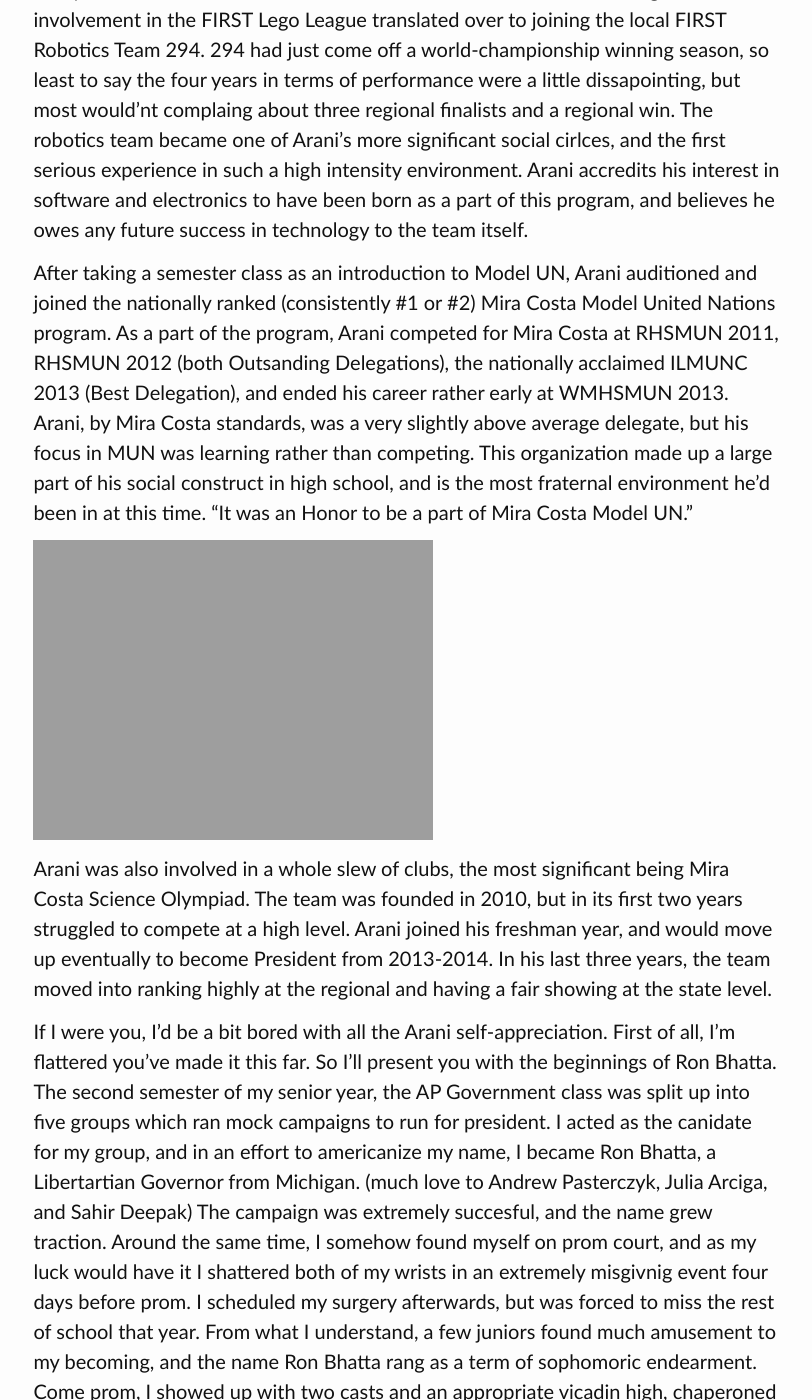
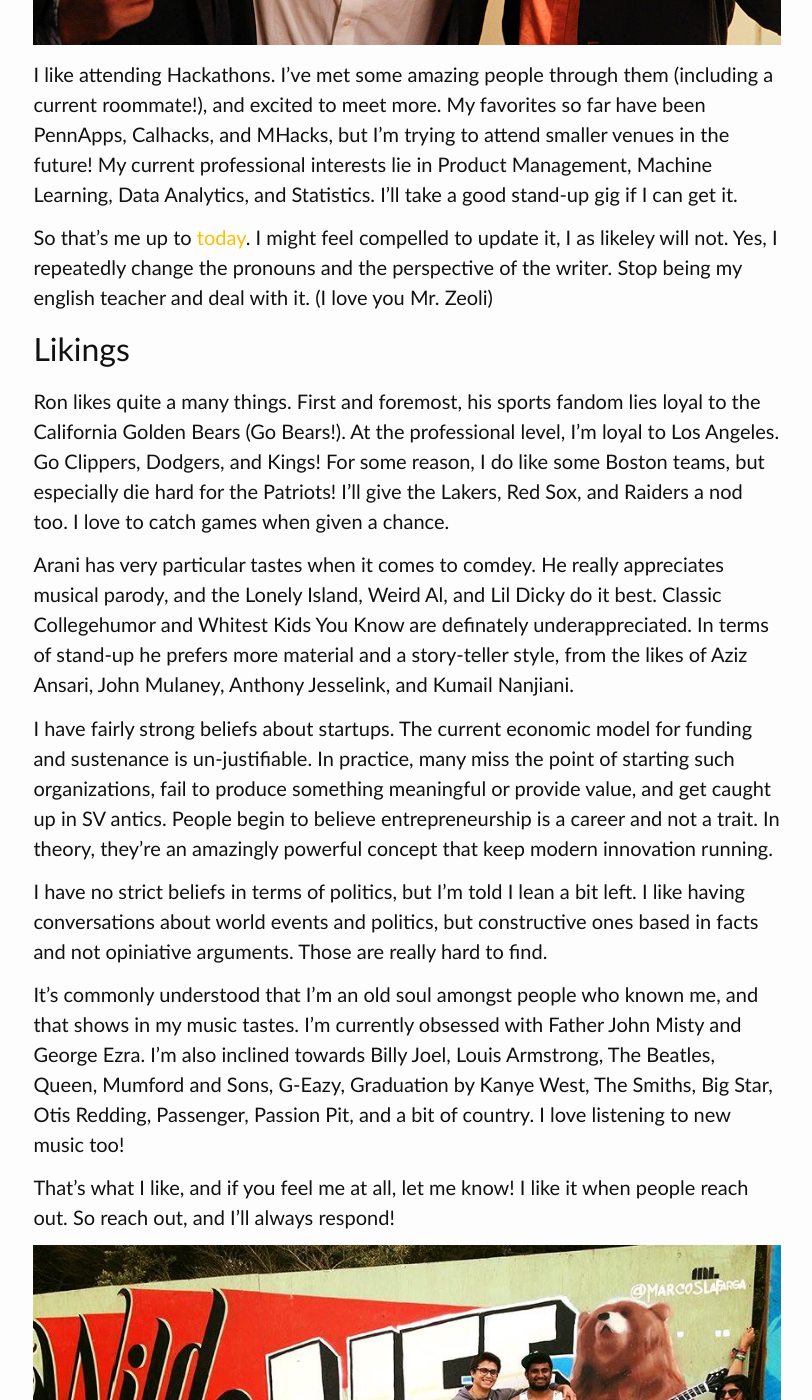
Before and after one commit to aranibatta/aranibatta.github.io, a Jekyll site: the page built from about.md, in a window 1280 px wide and 1400 px high, scrolled down 2187 px. Shown: the whole window, without its empty margins (233-1045 px from the left). Built offline with Jekyll 4.4.1, drawn with Linux system fonts in a browser that asks for light colours; some of the changed text lies outside the part shown.

Commit message:
content update

```diff
--- a/about.md
+++ b/about.md
@@ -6,8 +6,6 @@
 
 If you met me before June of 2014, you probably know me as Arani Bhattacharyay. If you met me afterwards, I probably introduced myself as Ron Bhatta. If you know me as both, you probably know me fairly well and can skip the following.
 
-I hate talking about myself, but I hate others speaking incorrectly of me more. So this shall be my feeble attempt to lay out my own history, who I am, and what I like before someone beats me to it. Public perception of me is for you to judge. I'll also try and include some more embarrasing photographs of myself for entertainment value. Let's get started!
-
 Past
 ------
 
@@ -15,27 +13,7 @@
 
 ![lil arani circa 2001]({{ site.url }}/assets/IMG_0533.png)
 
-Around 1999, the Bhattacharyays began moving to the United States as dad decided to get an MBA out of UC Irvine, but the events of 2001 on the personal and global scale prevented permanent relocation until December of that year. At this point, we'd moved to the South Bay in Los Angeles, where I'd pretty much spend the rest of my childhood. Arani's elementary years were quite uneventful. Imagine a chubby little indian tyke that by all acounts was soft at heart but annoying. This kid was also a fairly average student, an avid reader, and for around two years (you'd be surprised which two) convinced he was a squirrel.
-
-Arani's story gets a tad more interesting as he moved on to middle school. Where most find social struggles and pressue from those around them, Arani was oblivious enough for all of that to fly over his head. He began to somewhat pay attention in school, and his grades improved likewise. I had my fair share of problems though, dealing with cleptomania and my relationship with family. In school, he helped start the MBMS Science Olympiad program, which became consistently ranked in the top ten at the state level by the end of his tenure. He also got inolved with the local FIRST Lego League program, which one its regional his second year and had two state championship visits. Outside of school, I loved failing at rec sports.
-
-![laimun 2012]({{ site.url }}/assets/bcr.png)
-
-
-Many of those interests carried on as Arani moved on to Mira Costa High School. His involvement in the FIRST Lego League translated over to joining the local FIRST Robotics Team 294. 294 had just come off a world-championship winning season, so least to say the four years in terms of performance were a little dissapointing, but most would'nt complaing about three regional finalists and a regional win. The robotics team became one of Arani's more significant social cirlces, and the first serious experience in such a high intensity environment. Arani accredits his interest in software and electronics to have been born as a part of this program, and believes he owes any future success in technology to the team itself.
-
-
-After taking a semester class as an introduction to Model UN, Arani auditioned and joined the nationally ranked (consistently #1 or #2) Mira Costa Model United Nations program. As a part of the program, Arani competed for Mira Costa at RHSMUN 2011, RHSMUN 2012 (both Outsanding Delegations), the nationally acclaimed ILMUNC 2013 (Best Delegation), and ended his career rather early at WMHSMUN 2013. Arani, by Mira Costa standards, was a very slightly above average delegate, but his focus in MUN was learning rather than competing. This organization made up a large part of his social construct in high school, and is the most fraternal environment he'd been in at this time. "It was an Honor to be a part of Mira Costa Model UN."
-
-![laimun 2012]({{ site.url }}/assets/mun.png)
-
-Arani was also involved in a whole slew of clubs, the most significant being Mira Costa Science Olympiad. The team was founded in 2010, but in its first two years struggled to compete at a high level. Arani joined his freshman year, and would move up eventually to become President from 2013-2014. In his last three years, the team moved into ranking highly at the regional and having a fair showing at the state level.
-
-If I were you, I'd be a bit bored with all the Arani self-appreciation. First of all, I'm flattered you've made it this far. So I'll present you with the beginnings of Ron Bhatta. The second semester of my senior year, the AP Government class was split up into five groups which ran mock campaigns to run for president. I acted as the canidate for my group, and in an effort to americanize my name, I became Ron Bhatta, a Libertartian Governor from Michigan. (much love to Andrew Pasterczyk, Julia Arciga, and Sahir Deepak) The campaign was extremely succesful, and the name grew traction. Around the same time, I somehow found myself on prom court, and as my luck would have it I shattered both of my wrists in an extremely misgivnig event four days before prom. I scheduled my surgery afterwards, but was forced to miss the rest of school that year. From what I understand, a few juniors found much amusement to my becoming, and the name Ron Bhatta rang as a term of sophomoric endearment. Come prom, I showed up with two casts and an appropriate vicadin high, chaperoned by friend the entire night (Koh Shoda), and later carried on the dance floor by Hannah Daly after we won Prom King and Queen. I decided to live by the goodbye my school gave me, and adopted the name Ron Bhatta.
-
-![laimun 2012]({{ site.url }}/assets/ron_bhatta.png)
-
-As is common with persons such as me, I was an absolute mess in the girl department (story for another day), and had a small but fluid social circle.
+Around 1999, the Bhattacharyays began moving to the United States as dad decided to get an MBA out of UC Irvine, but the events of 2001 on the personal and global scale prevented permanent relocation until December of that year. At this point, we'd moved to the South Bay in Los Angeles, where I'd pretty much spend the rest of my childhood. Arani's elementary years were quite uneventful. Imagine a chubby little indian tyke that by all acounts was soft at heart but annoying. This kid was also a fairly average student, an avid reader, and for around two years (you'd be surprised which two) convinced he was a squirrel. Arani went to Mira Costa High School, one of the more impenetrable bubbles in California.
 
 Ron elected to take the Regent's and Chancellor's Scholarship at the University of California, Berkeley and joined the Electrical Engineering and Computer Science department. I quickly realized that my strengths laid on my ability to get things done on my accord (often outside of school), and kept myself busy as such. In my time at Berkeley, I've been involved with The Daily Californian, Hackers @ Berkeley, Build Berkeley, Statnews, and the Tele-immersion group in CITRIS. Outside of school, I love exploring The City, performing stand-up, going to concerts, and one on one time with friends.
 
```
Also changed, not shown: index.md (+1 -1 lines).
